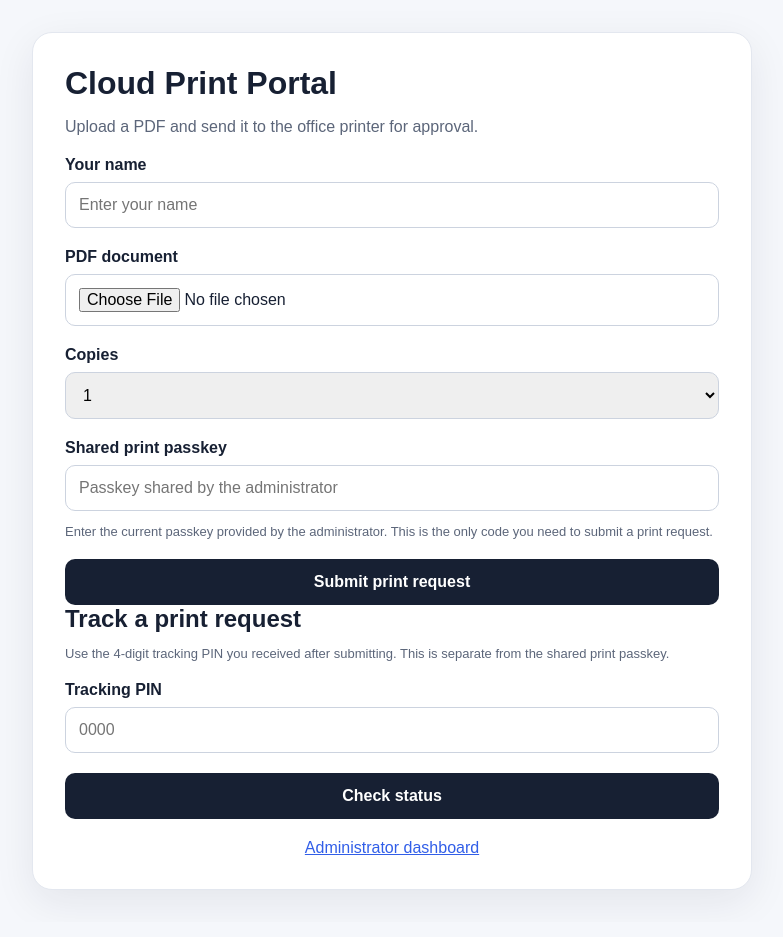
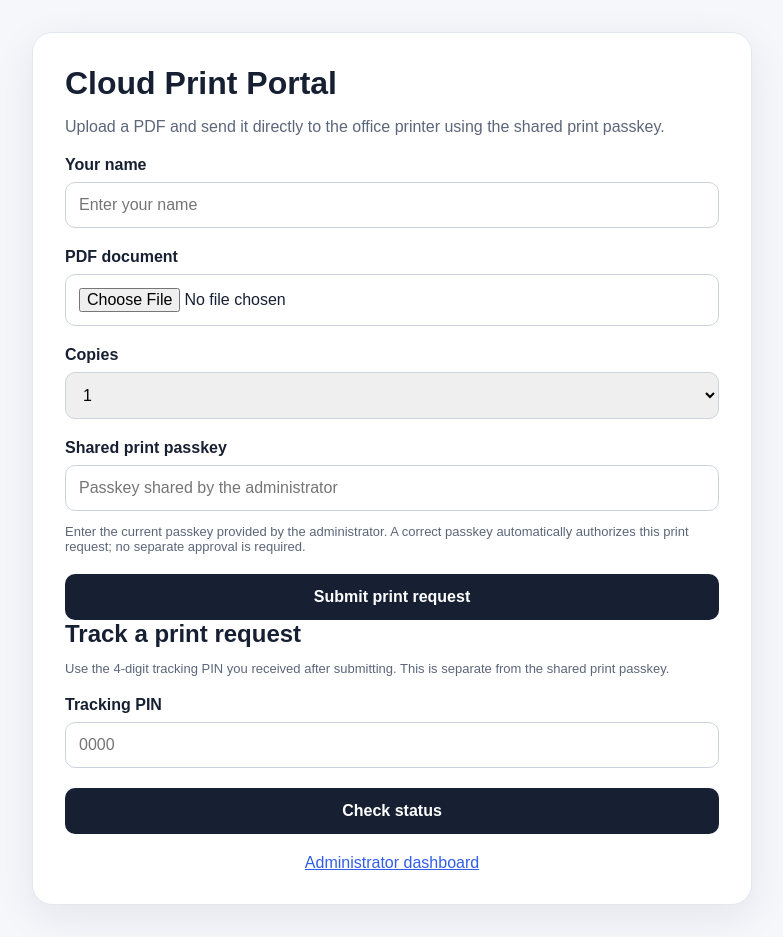
Before and after one commit to tcpsprinter/cloud-print-portal, a Next.js app: page / in a window 1280 px wide. Shown: the whole page, without its empty margins (248-1031 px from the left). Built offline with nearby package versions, Linux system fonts and the light colour scheme; no server answers.

Commit message:
Remove per-job approval from print submission flow

```diff
--- a/app/page.tsx
+++ b/app/page.tsx
@@ -13,8 +13,8 @@ export default function Home() {
     try { const path=`public/${crypto.randomUUID()}-${file.name.replace(/[^a-zA-Z0-9._-]/g,'_')}`; const upload=await supabase.storage.from('print-files').upload(path,file,{contentType:'application/pdf',upsert:false}); if(upload.error)throw upload.error; const {data,error}=await supabase.rpc('create_print_job',{p_user_name:name.trim(),p_file_name:file.name,p_file_path:path,p_copies:Number(copies),p_admin_pin:passkey.trim()}); if(error)throw error; setResult(data); setFile(null); setPasskey('') } catch(err:any){setError(err?.message||'Unable to submit the print job.')} finally{setBusy(false)} }
   async function checkStatus(e:React.FormEvent){e.preventDefault();setChecking(true);setStatus(null);setError('');try{const r=await fetch('/api/print/status',{method:'POST',headers:{'content-type':'application/json'},body:JSON.stringify({pin:statusPin})});const j=await r.json();if(!r.ok)throw new Error(j.error);setStatus(j.job)}catch(e:any){setError(e.message)}finally{setChecking(false)}}
   return <main className="wrap"><section className="card">
-    <h1>Cloud Print Portal</h1><p>Upload a PDF and send it to the office printer for approval.</p>
-    {result?<div className="success"><h2>Request submitted</h2><p>Your request was accepted using the shared print passkey.</p><div className="pin">{result.pin}</div><p className="small"><strong>This is your tracking PIN.</strong> Keep it to check this request's status. It is not the shared print passkey.</p><button className="button" onClick={()=>setResult(null)}>Submit another document</button></div>:<form onSubmit={submit}><div className="field"><label>Your name</label><input value={name} onChange={e=>setName(e.target.value)} placeholder="Enter your name" maxLength={80}/></div><div className="field"><label>PDF document</label><input type="file" accept="application/pdf,.pdf" onChange={e=>setFile(e.target.files?.[0]||null)}/></div><div className="field"><label>Copies</label><select value={copies} onChange={e=>setCopies(e.target.value)}>{Array.from({length:10},(_,i)=><option key={i+1} value={i+1}>{i+1}</option>)}</select></div><div className="field"><label>Shared print passkey</label><input type="password" value={passkey} onChange={e=>setPasskey(e.target.value)} placeholder="Passkey shared by the administrator" autoComplete="off" maxLength={128}/><p className="small">Enter the current passkey provided by the administrator. This is the only code you need to submit a print request.</p></div><button className="button" disabled={busy}>{busy?'Submitting…':'Submit print request'}</button></form>}
+    <h1>Cloud Print Portal</h1><p>Upload a PDF and send it directly to the office printer using the shared print passkey.</p>
+    {result?<div className="success"><h2>Print request accepted</h2><p>Your request was accepted using the shared print passkey and has been queued for the printer.</p><div className="pin">{result.pin}</div><p className="small"><strong>This is your tracking PIN.</strong> Keep it to check this request's status. It is not the shared print passkey.</p><button className="button" onClick={()=>setResult(null)}>Submit another document</button></div>:<form onSubmit={submit}><div className="field"><label>Your name</label><input value={name} onChange={e=>setName(e.target.value)} placeholder="Enter your name" maxLength={80}/></div><div className="field"><label>PDF document</label><input type="file" accept="application/pdf,.pdf" onChange={e=>setFile(e.target.files?.[0]||null)}/></div><div className="field"><label>Copies</label><select value={copies} onChange={e=>setCopies(e.target.value)}>{Array.from({length:10},(_,i)=><option key={i+1} value={i+1}>{i+1}</option>)}</select></div><div className="field"><label>Shared print passkey</label><input type="password" value={passkey} onChange={e=>setPasskey(e.target.value)} placeholder="Passkey shared by the administrator" autoComplete="off" maxLength={128}/><p className="small">Enter the current passkey provided by the administrator. A correct passkey automatically authorizes this print request; no separate approval is required.</p></div><button className="button" disabled={busy}>{busy?'Submitting…':'Submit print request'}</button></form>}
     {error&&<div className="notice">{error}</div>}
     <div className="tracker"><h2>Track a print request</h2><p className="small">Use the 4-digit tracking PIN you received after submitting. This is separate from the shared print passkey.</p><form onSubmit={checkStatus}><div className="field"><label>Tracking PIN</label><input inputMode="numeric" maxLength={4} value={statusPin} onChange={e=>setStatusPin(e.target.value.replace(/\D/g,'').slice(0,4))} placeholder="0000"/></div><button className="button" disabled={checking}>{checking?'Checking…':'Check status'}</button></form>{status&&<div className="status"><strong>{status.file_name}</strong><span>{status.status.toUpperCase()}</span><small>{status.user_name} · {status.copies} {status.copies===1?'copy':'copies'}</small></div>}</div>
     <div className="admin-link"><a href="/admin">Administrator dashboard</a></div>
```
